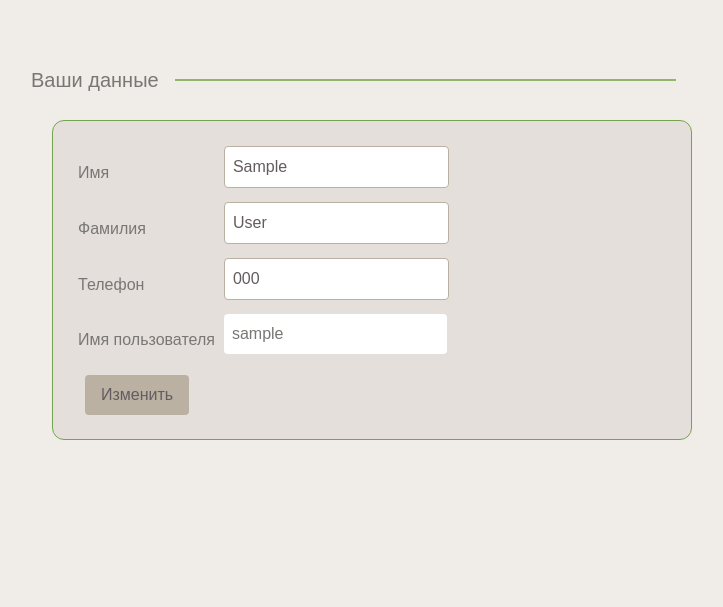
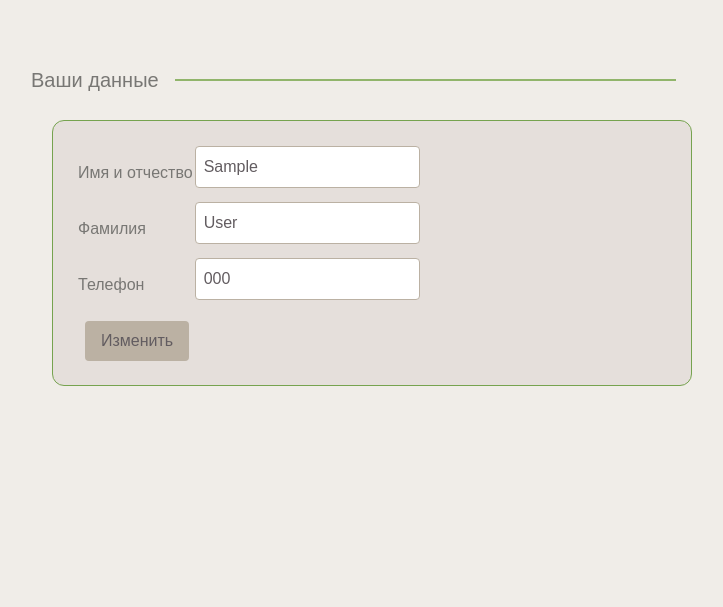
Before and after one commit to zakhep66/tip_service, a Django app: page /editLeader/1 in a window 1280 px wide. Shown: the part 80-687 px from the top of the page, without its empty margins (268-991 px from the left). After the commit the page ends 466 px from the top, so only its background shows below. Run offline with Django 4.2, Linux system fonts and the light colour scheme; a user stored in the database is signed in; tables that the repository leaves empty hold one stand-in row (values such as "Sample post"); some libraries are stand-ins or nearby versions; some web fonts are replaced.

Commit message:
доработка редактирования руководителя

```diff
--- a/tea_servise/forms.py
+++ b/tea_servise/forms.py
@@ -120,7 +120,7 @@ class UserCreateForm(forms.ModelForm):
         fields = ['password', 'confirm_password', 'last_login', 'username', 'date_joined', 'is_active']
 
 
-class LeaderCreateForm(forms.ModelForm):
+class LeaderEditForm(forms.ModelForm):
     class Meta:
         model = Leader
-        fields = ["user", "phone", "first_name", "last_name"]
+        fields = ["phone", "first_name", "last_name"]
--- a/tea_servise/views.py
+++ b/tea_servise/views.py
@@ -155,13 +155,14 @@ def editLeader(request, id):
     error = ''
     leader = Leader.objects.get(id=id, user=request.user.id)
     if request.method == 'POST':
-        form = LeaderCreateForm(request.POST, instance=leader)
+        form = LeaderEditForm(request.POST, instance=leader)
         if form.is_valid():
             form.save()
             return redirect('leader')
         else:
             error = 'Форма заполнена некорректно'
     return render(request, 'editLeader.html', {'leader': leader, 'error': error})
+
 
 class AddStaff(View):
 
--- a/templates/base.html
+++ b/templates/base.html
@@ -8,6 +8,8 @@
     <meta http-equiv="X-UA-Compatible" content="ie=edge">
     <title>{% block title %}{% endblock %}</title>
     <link href="https://unpkg.com/tailwindcss@^2/dist/tailwind.min.css" rel="stylesheet">
+    <script src="https://ajax.googleapis.com/ajax/libs/jquery/2.1.1/jquery.min.js"></script>
+    <script src="https://rawgit.com/RobinHerbots/jquery.inputmask/3.x/dist/jquery.inputmask.bundle.js"></script>
     <link rel="stylesheet" href="https://cdnjs.cloudflare.com/ajax/libs/font-awesome/4.7.0/css/font-awesome.min.css">
     <link href="{% static 'css/style.css' %}" rel="stylesheet" type="text/css">
 </head>
--- a/templates/editLeader.html
+++ b/templates/editLeader.html
@@ -23,20 +23,26 @@
                                 <table class="table-auto">
                                     <tbody>
                                     <tr>
-                                              <td><label for="first_name" class="form-label">Имя</label></td>
-                                              <td><input type="text" name="first_name" id="first_name" class="mb-3 form-control p-2 rounded" value="{{ leader.first_name }}"></td>
+                                        <td><label for="first_name" class="form-label">Имя и отчество</label></td>
+                                        <td><input type="text" name="first_name" id="first_name"
+                                                   class="mb-3 form-control p-2 rounded" required
+                                                   value="{{ leader.first_name }}"></td>
                                     </tr>
                                     <tr>
                                         <td><label for="last_name" class="form-label">Фамилия</label></td>
-                                                <td><input type="text" name="last_name" id="last_name" class="mb-3 form-control p-2 rounded" value="{{ leader.last_name }}"></td>
+                                        <td><input type="text" name="last_name" id="last_name" required
+                                                   class="mb-3 form-control p-2 rounded" value="{{ leader.last_name }}">
+                                        </td>
                                     </tr>
                                     <tr>
                                         <td><label for="phone" class="form-label">Телефон</label></td>
-                                                <td><input type="text" name="phone" id="phone" class="mb-3 form-control p-2 rounded" value="{{ leader.phone }}"></td>
-                                            </tr>
-                                            <tr>
-                                                <td class="pr-2"><label for="user" class="form-label">Имя пользователя</label></td>
-                                                <td><input type="text" name="user" id="user" class="mb-3 form-control p-2 rounded" value="{{ request.user.username }}"></td>
+                                        <script src="js/jquery.maskedinput.min.js"></script>
+                                        <td><input type="text" name="phone" id="phone" type="tel" required
+                                                   class="mb-3 form-control p-2 rounded" value="{{ leader.phone }}">
+                                        </td>
+                                        <script>
+                                            $("#phone").inputmask("+7(999)999-99-99");
+                                        </script>
                                     </tr>
                                     </tbody>
                                 </table>
```
Lines whose indentation alone changed are shown as unchanged.
